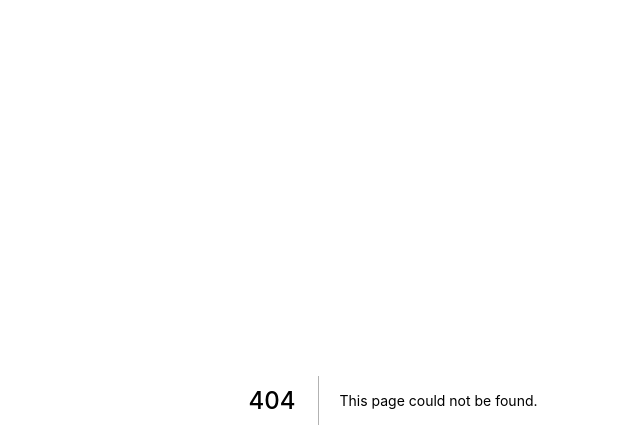
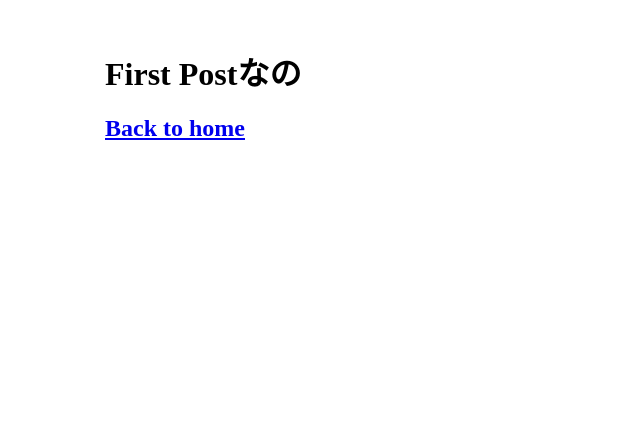
Before and after one commit to yusabana-sandbox/ts-practice, a Next.js app in the folder next-ts/official-tutorial/nextjs-blog/: page /posts/first-post in a window 1280 px wide. Before the commit this address had no page. Shown: the top 448 px of the page, without its empty margins (247-887 px from the left). Built offline with nearby package versions, Linux system fonts and the light colour scheme.

Commit message:
feat: add sass and components

```diff
--- /dev/null
+++ b/next-ts/official-tutorial/nextjs-blog/components/Layout.js
@@ -0,0 +1,5 @@
+import styles from "./layout.module.scss";
+
+export default function Layout({ children }) {
+  return <div className={styles.container}>{children}</div>;
+}
--- /dev/null
+++ b/next-ts/official-tutorial/nextjs-blog/components/layout.module.scss
@@ -0,0 +1,5 @@
+.container {
+  max-width: 36rem;
+  padding: 0 1rem;
+  margin: 3rem auto 6rem;
+}
--- a/next-ts/official-tutorial/nextjs-blog/package.json
+++ b/next-ts/official-tutorial/nextjs-blog/package.json
@@ -10,6 +10,7 @@
   "dependencies": {
     "next": "^9.5.5",
     "react": "^16.13.1",
-    "react-dom": "^16.13.1"
+    "react-dom": "^16.13.1",
+    "sass": "^1.27.0"
   }
 }
--- /dev/null
+++ b/next-ts/official-tutorial/nextjs-blog/pages/posts/first-post.js
@@ -0,0 +1,20 @@
+import Head from "next/head";
+import Link from "next/link";
+import Layout from "../../components/Layout";
+
+export default function FirstPost() {
+  return (
+    <Layout>
+      <Head>
+        <title>First Post</title>
+      </Head>
+
+      <h1>First Postなの</h1>
+      <h2>
+        <Link href="/">
+          <a>Back to home</a>
+        </Link>
+      </h2>
+    </Layout>
+  );
+}
```
Also changed, not shown: next-ts/official-tutorial/nextjs-blog/pages/index.js (+8 -4 lines), 1 other file (tests, documents, lock files or other folders).
